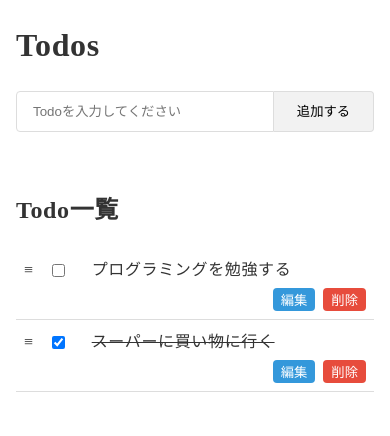
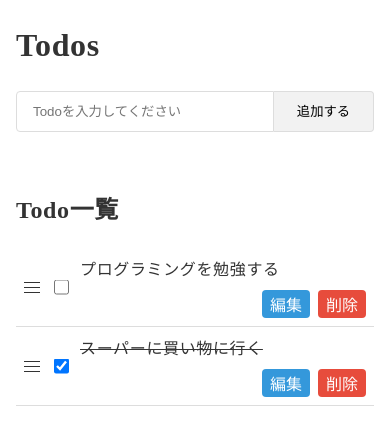
Before and after one commit to hiyu15123/todos, a Vue app: page / in a window 390 px wide. Shown: the top 436 px of the page. Built offline with nearby package versions, Linux system fonts and the light colour scheme.

Commit message:
update : UIを調整しました。

```diff
--- a/src/App.vue
+++ b/src/App.vue
@@ -60,8 +60,10 @@ function toggleEdit(todo) {
       <li>
         <span class="todo-desc">
           <span class="todo-icon">
-            <span class="todo-handle">≡</span>
-            <input type="checkbox" v-model="todo.completed">
+            <span class="todo-handle">
+              <span class="todo-bar"></span>
+            </span>
+            <input type="checkbox" v-model="todo.completed" class="todo-checkbox">
           </span>
           <span v-if="!todo.editing" :class="{ 'todo-completed': todo.completed }">{{ todo.text }}</span>
           <input v-else type="text" v-model=todo.text @keyup.enter="todo.editing = false" class="edit-input">
@@ -119,25 +121,65 @@ li {
   align-items: center;
   justify-content: space-between;
   gap: 2rem;
+  position: relative;
+  padding-left: 6.4rem;
 }
 @media (max-width:767px) {
   li {
     flex-direction: column;
     align-items: flex-end;
-    gap: 0.4rem;
+    gap: 0.6rem;
   }
 }
 .todo-handle {
   cursor: grab;
+  width: 1.6rem;
+  aspect-ratio: 1;
+  position: relative;
 }
+
+.todo-bar {
+  position: absolute;
+  top: 50%;
+  transform: translateY(-50%);
+  left: 0;
+  width: 100%;
+  height: 1px;
+  background-color: #333;
+}
+
+.todo-bar::before, .todo-bar::after {
+  content: '';
+  width: 100%;
+  height: 1px;
+  background-color: #333;
+  position: absolute;
+  left: 0;
+  top: -5px;
+}
+
+.todo-bar::after {
+  top: 5px;
+}
+
+.todo-checkbox {
+  width: 1.5rem;
+  aspect-ratio: 1;
+}
+
 .todo-handle:active {
   cursor: grabbing;
 }
 .todo-icon {
   display: flex;
   align-items: center;
-  gap: 1.4rem;
+  gap: 1rem;
+  position: absolute;
+  left: 0.8rem;
+  top: 50%;
+  transform: translateY(-50%);
 }
+
 .todo-desc{
   display: flex;
   align-items: center;
@@ -165,6 +207,12 @@ li {
   transition: .2s;
   width: max-content;
 }
+@media (max-width:767px) {
+  .todo-button {
+    font-size: 1.6rem;
+  }
+}
+
 .todo-button:hover {
   background-color: #c0392b;
 }
```
